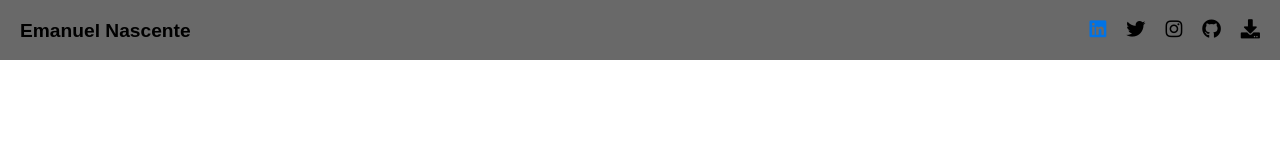
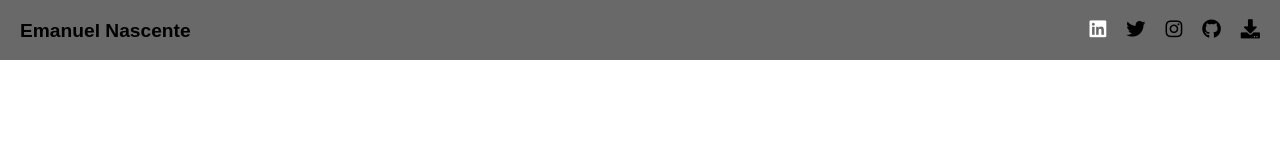
Before and after one commit to enascentedev/Portifolio-React, a React (Create React App) app: page / in a window 1280 px wide. In both pictures the pointer is over the link 1097 px from the left and 29 px from the top of the page. Shown: the top 158 px of the page. Built offline with nearby package versions, Linux system fonts and the light colour scheme.

Commit message:
ajustando layout header

```diff
--- a/src/assets/Header.css
+++ b/src/assets/Header.css
@@ -39,5 +39,5 @@
 
 .redes-sociais .social-item a:hover {
   transform: translateY(5px);
-  color: #0073e6;
+  color: #fff;
 }
--- a/src/components/Header.jsx
+++ b/src/components/Header.jsx
@@ -51,7 +51,7 @@ function Header() {
         </li>
         <li className="social-item">
           <a
-            href="./docs/Emanuel Curriculo.pdf"
+            href="./docs/Emanuel-Desenvolvedor-Software.pdf"
             target="_blank"
             alt="download CV"
             download
```
